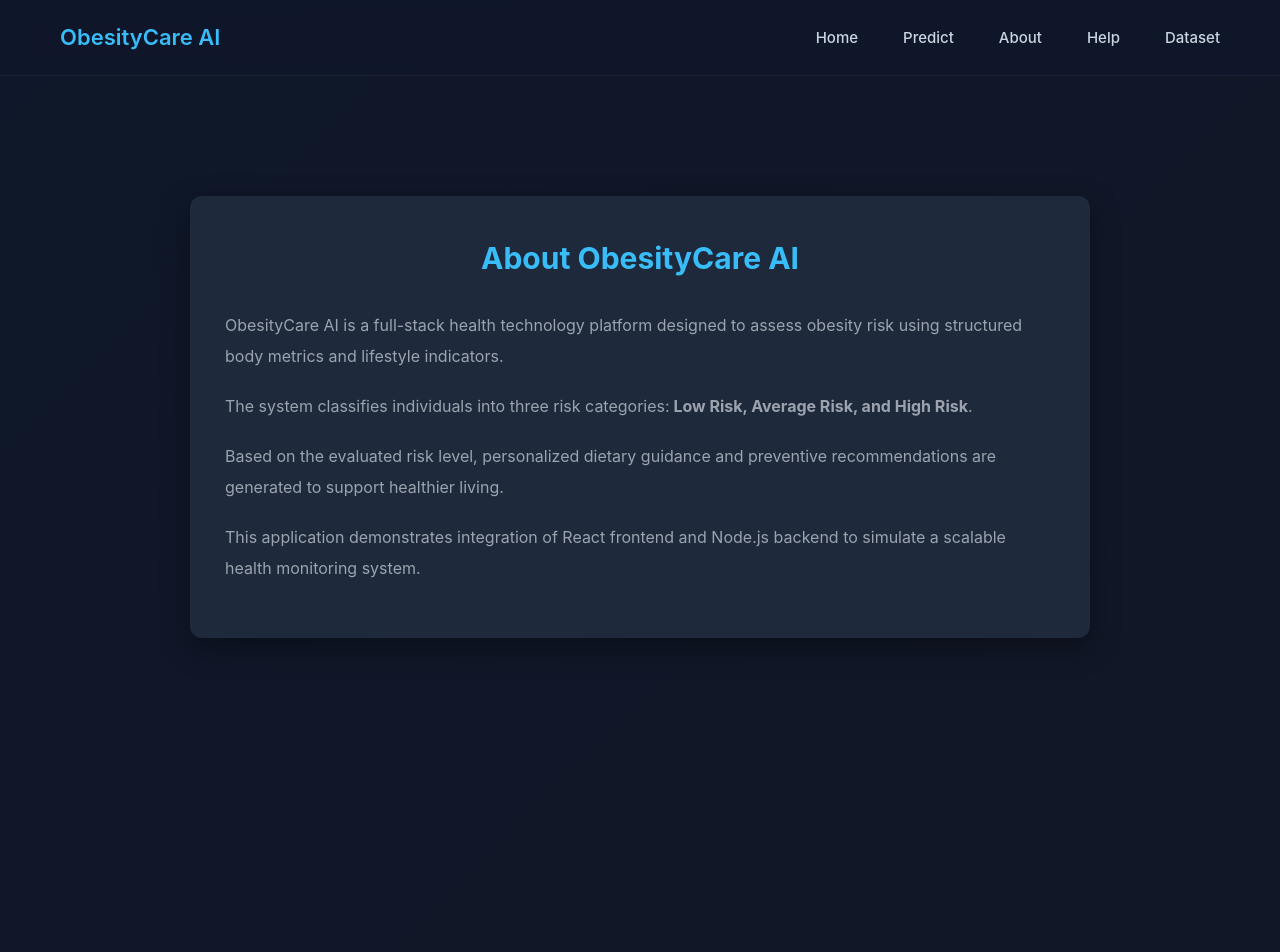
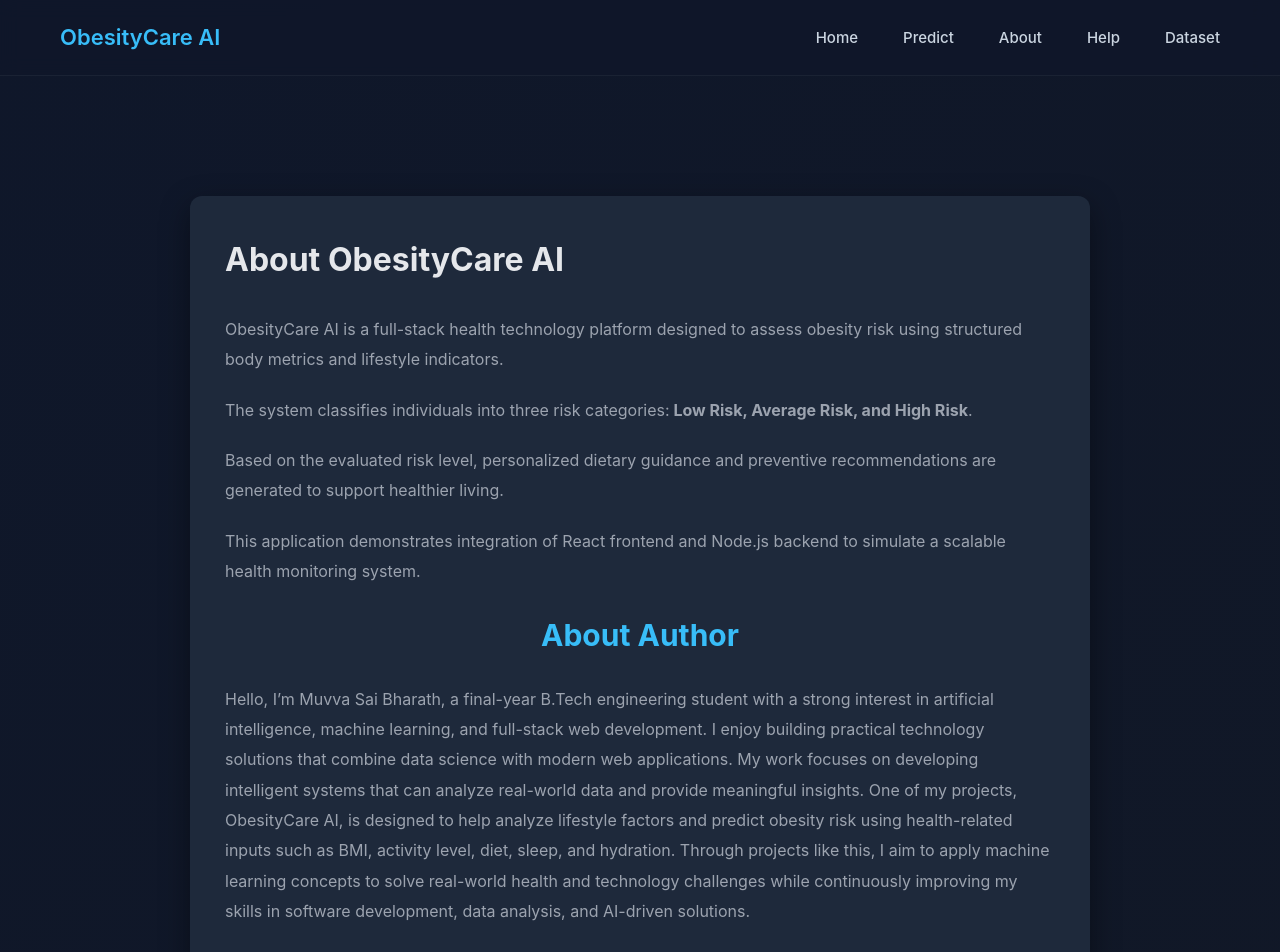
Before and after one commit to bharathmuvva/ObesityCare_AI, a React (Vite) app in the folder frontend/: page /about in a window 1280 px wide. Shown: the top 952 px of the page. Built offline with nearby package versions, Linux system fonts and the light colour scheme.

Commit message:
Updated About Page

```diff
--- a/frontend/src/pages/About.jsx
+++ b/frontend/src/pages/About.jsx
@@ -2,7 +2,7 @@
   return (
     <div className="section">
       <div className="card">
-        <h2>About ObesityCare AI</h2>
+        <h1>About ObesityCare AI</h1>
 
         <div style={{ marginTop: "25px", lineHeight: "1.9" }}>
           <p>
@@ -26,6 +26,11 @@
             This application demonstrates integration of React frontend and
             Node.js backend to simulate a scalable health monitoring system.
           </p>
+
+          <h2>About Author</h2>
+          <p style={{ marginTop: "15px" }}>
+            Hello, I’m Muvva Sai Bharath, a final-year B.Tech engineering student with a strong interest in artificial intelligence, machine learning, and full-stack web development. I enjoy building practical technology solutions that combine data science with modern web applications. My work focuses on developing intelligent systems that can analyze real-world data and provide meaningful insights. One of my projects, ObesityCare AI, is designed to help analyze lifestyle factors and predict obesity risk using health-related inputs such as BMI, activity level, diet, sleep, and hydration. Through projects like this, I aim to apply machine learning concepts to solve real-world health and technology challenges while continuously improving my skills in software development, data analysis, and AI-driven solutions.
+          </p>
         </div>
       </div>
     </div>
```
